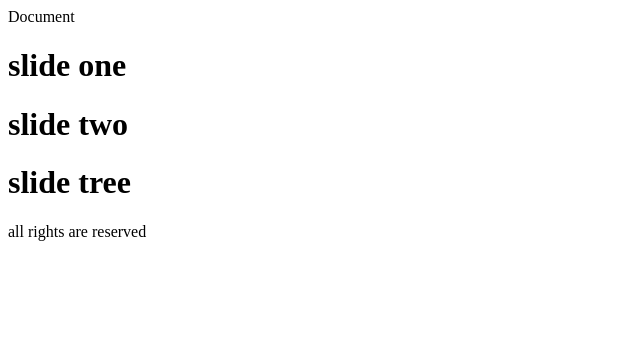
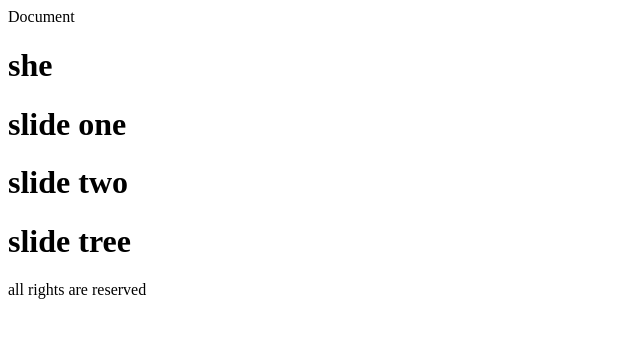
Before and after one commit to shervinnj/git-project-one, a plain HTML site: page index.html in a window 1280 px wide. Shown: the whole page, without its empty margins (0-640 px from the left). Drawn offline with Linux system fonts and the light colour scheme.

Commit message:
content added

```diff
--- a/index.html
+++ b/index.html
@@ -12,7 +12,7 @@
 
 
     <header>Document</header>
-    <h1></h1>
+    <h1>she</h1>
     <div class="slider">
         <h1>slide one</h1>
         <h1>slide two</h1>
```
